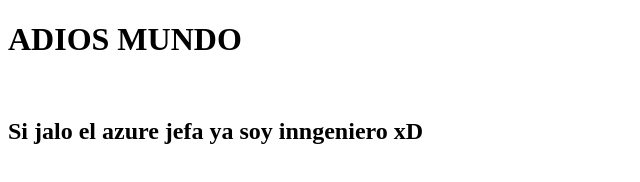
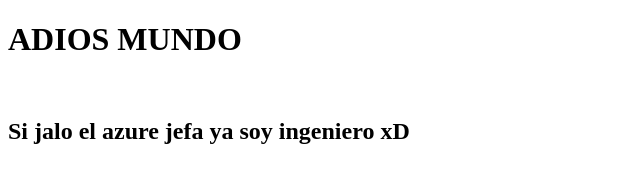
Before and after one commit to ntmisel/bookstore, a plain HTML site: page index.html in a window 1280 px wide. Shown: the full height of the page, 0-640 px from the left. Drawn offline with Linux system fonts and the light colour scheme.

Commit message:
[Mich] Prueba

```diff
--- a/index.html
+++ b/index.html
@@ -8,6 +8,6 @@
 </head>
 <body>
     <h1>ADIOS MUNDO</h1> <br>
-    <h2>Si jalo el azure jefa ya soy inngeniero xD</h2>
+    <h2>Si jalo el azure jefa ya soy ingeniero xD</h2>
 </body>
 </html>
```
